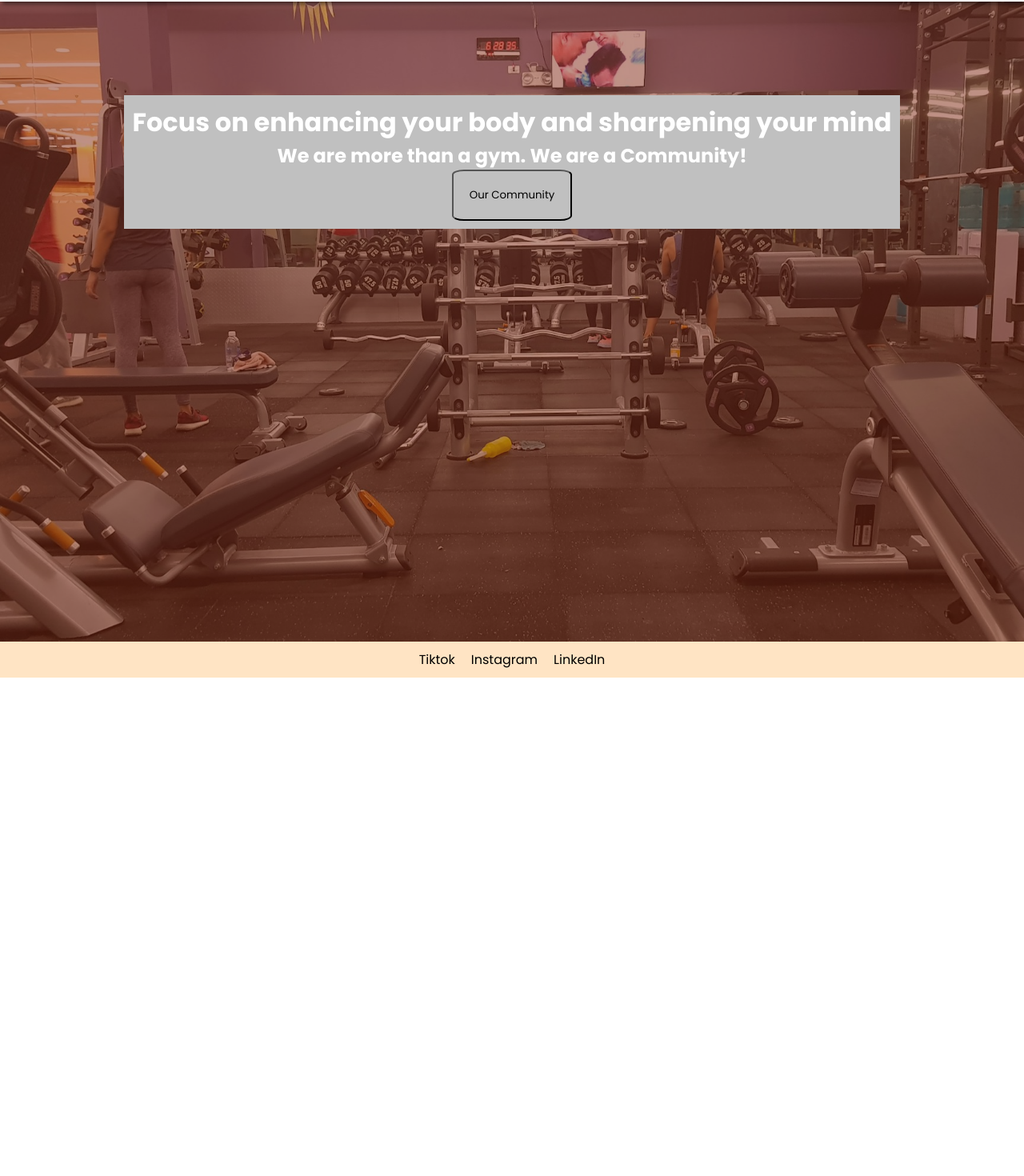
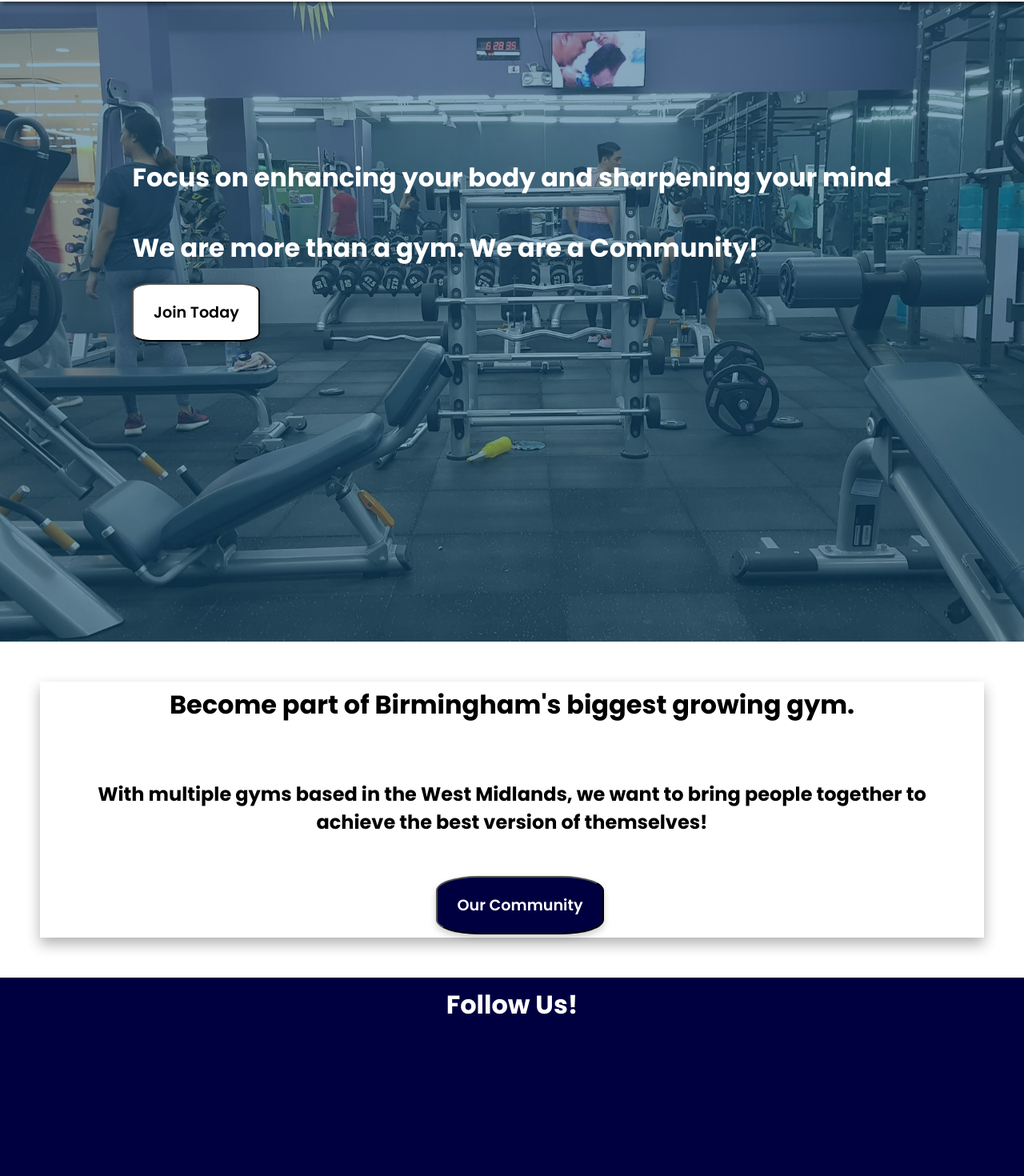
Before and after one commit to CodingOdysseyOrginal/Core_Fitness, a React (Vite) app in the folder frontend/: page / in a window 1280 px wide. Shown: the part 98-1568 px from the top of the page at 80% size. Before the commit the page ends 945 px from the top, so only its background shows below. Built offline with nearby package versions, Linux system fonts and the light colour scheme.

Commit message:
homepage structure/footer

```diff
--- a/frontend/index.html
+++ b/frontend/index.html
@@ -4,6 +4,7 @@
     <meta charset="UTF-8" />
     <link rel="icon" type="image/svg+xml" href="/logo2.svg" />
     <meta name="viewport" content="width=device-width, initial-scale=1.0" />
+    <link rel="stylesheet" href="https://use.fontawesome.com/releases/v5.6.3/css/all.css" integrity="sha384-UHRtZLI+pbxtHCWp1t77Bi1L4ZtiqrqD80Kn4Z8NTSRyMA2Fd33n5dQ8lWUE00s/" crossorigin="anonymous">
     <title>Silverback Strength</title>
   </head>
   <body>
--- a/frontend/package.json
+++ b/frontend/package.json
@@ -11,6 +11,7 @@
   },
   "dependencies": {
     "@types/react-router-dom": "^5.3.3",
+    "framer-motion": "^11.2.10",
     "react": "^18.2.0",
     "react-dom": "^18.2.0",
     "react-router-dom": "^6.23.1"
--- a/frontend/src/Components/Footer/Footer.css
+++ b/frontend/src/Components/Footer/Footer.css
@@ -1,18 +1,76 @@
+:root {
+  --silver: #C0C0C0;
+  --black: #000000;
+  --gold: #FFD700;
+  --navyBlue: #000040;
+}
+
 footer {
-    background-color: bisque;
+    background-color: var(--navyBlue);
     padding: 10px;
     text-align: center;
     position: relative;
     bottom: 0;
     width: 100%;
+    color: white;
+    height: 70vh;
+  }
+  .containerFooter{
+    display: flex;
+    flex-direction: row;
+    justify-content: space-evenly;
   }
 
-  .SocialMedia ul {
-    list-style: none;
-    padding: 0;
-  }
+.FooterSplit ul {
+  margin: 0;
+  padding: 0;
+  display: flex;
+  position: absolute;
+  top: 50%;
+  left: 50%;
+  transform: translate(-50%, -50%);
+}
 
-  .SocialMedia li {
-    display: inline;
-    margin: 0 10px;
-  }
+.FooterSplit ul li {
+  list-style: none;
+  margin: 0 15px;
+}
+
+.FooterSplit ul li a {
+  position: relative;
+  display: block;
+  width: 60px;
+  height: 60px;
+  text-align: center;
+  line-height: 63px;
+  background: #333;
+  border-radius: 50%;
+  font-size: 30px;
+  color: #666;
+  transition: .5s;
+}
+
+.FooterSplit ul li a::before {
+  content: '';
+  position: absolute;
+  top: 0;
+  left: 0;
+  width: 100%;
+  height: 100%;
+  border-radius: 50%;
+  background: white;
+  transition: .5s;
+  transform: scale(.9);
+  z-index: -1;
+}
+
+.FooterSplit ul li a:hover::before {
+  transform: scale(1.1);
+  box-shadow: 0 0 15px white;
+}
+
+.FooterSplit ul li a:hover {
+  color: white;
+  box-shadow: 0 0 5px white;
+  text-shadow: 0 0 5px white;
+}
--- a/frontend/src/Components/Footer/Footer.tsx
+++ b/frontend/src/Components/Footer/Footer.tsx
@@ -4,15 +4,27 @@ import "./Footer.css";
 const Footer: React.FC = () => {
   return (
     <footer>
-      <div>
-        <div className="SocialMedia">
+      <div className="containerFooter">
+        <div className="FooterSplit">
+          <h1>Follow Us!</h1>
           <ul>
-            <li>Tiktok</li>
-            <li>Instagram</li>
-            <li>LinkedIn</li>
+            <li>
+              <a href="#">
+                <i className="fab fa-linkedin"></i>
+              </a>
+            </li>
+            <li>
+              <a href="#">
+                <i className="fab fa-facebook"></i>
+              </a>
+            </li>
+            <li>
+              <a href="#">
+                <i className="fab fa-instagram"></i>
+              </a>
+            </li>
           </ul>
         </div>
-
       </div>
     </footer>
   );
--- a/frontend/src/Components/Navbar/Navbar.tsx
+++ b/frontend/src/Components/Navbar/Navbar.tsx
@@ -1,4 +1,5 @@
 import { useState, useEffect } from "react";
+import { motion } from "framer-motion";
 import "./Navbar.css";
 import logo from "./logo.svg";
 import MenuIcon from "./MenuIcon.svg";
@@ -6,6 +7,29 @@ import CloseIcon from "./CloseIcon.svg";
 import logo3 from "./logo3.svg";
 import scrollImg from "./scrollImg.svg";
 import scrollImg1 from "./scrollImg2.svg";
+
+const sidebarVariants = {
+  open: {
+    opacity: 1,
+    x: 0,
+    transition: {
+      staggerChildren: 0.2,
+    },
+  },
+  closed: {
+    opacity: 0,
+    x: "100%",
+    transition: {
+      staggerChildren: 0.2,
+      staggerDirection: -1,
+    },
+  },
+};
+
+const itemVariants = {
+  open: { opacity: 1, y: 0 },
+  closed: { opacity: 0, y: -20 },
+};
 
 const Navbar = () => {
   const [sidebarVisible, setSidebarVisible] = useState(false);
@@ -73,11 +97,15 @@ const Navbar = () => {
           <button className="sidebar-toggle" onClick={toggleSidebar}>
             <img src={sidebarVisible ? CloseIcon : MenuIcon} height={50} alt={sidebarVisible ? "Close sidebar" : "Toggle sidebar"} />
           </button>
-          <h1 className="title"><a href="/">Silverback <span>Strength</span> </a></h1>
+          <h1 className="title"><a href="/">Silverback <span>Strength</span></a></h1>
         </div>
       </div>
 
-      <div className={`sidebar ${sidebarVisible ? "visible" : ""}`}>
+      <motion.div
+        className={`sidebar ${sidebarVisible ? "visible" : ""}`}
+        animate={sidebarVisible ? "open" : "closed"}
+        variants={sidebarVariants}
+      >
         <div className="sidebar-header">
           <button className="sidebar-toggle" onClick={toggleSidebar}>
             <img src={CloseIcon} alt="Close sidebar" />
@@ -88,14 +116,14 @@ const Navbar = () => {
           </a>
         </div>
         <ul>
-          <li><a href="/">Home</a></li>
-          <li><a href="/about">About</a></li>
-          <li><a href="/personaltrainers">Personal Trainers</a></li>
-          <li><a href="/services">Services</a></li>
-          <li><a href="/membership">Memberships</a></li>
-          <li><a href="/contact">Contact us</a></li>
+          <motion.li variants={itemVariants}><a href="/">Home</a></motion.li>
+          <motion.li variants={itemVariants}><a href="/about">About</a></motion.li>
+          <motion.li variants={itemVariants}><a href="/personaltrainers">Personal Trainers</a></motion.li>
+          <motion.li variants={itemVariants}><a href="/services">Services</a></motion.li>
+          <motion.li variants={itemVariants}><a href="/membership">Memberships</a></motion.li>
+          <motion.li variants={itemVariants}><a href="/contact">Contact us</a></motion.li>
         </ul>
-      </div>
+      </motion.div>
     </nav>
   );
 };
--- a/frontend/src/Pages/HomePage/HomePage.css
+++ b/frontend/src/Pages/HomePage/HomePage.css
@@ -16,6 +16,7 @@
   align-items: center;
   color: white;
   text-align: center;
+
 }
 
 #Home::before {
@@ -25,22 +26,84 @@
   left: 0;
   width: 100%;
   height: 100%;
-  background-color: rgba(128, 37, 16, 0.5); /* Soft gray */
+  background-color: rgba(18, 82, 127, 0.5);
 }
 
 .Homeintro {
   position: relative;
   z-index: 2;
-    background-color: #C0C0C0;
-    margin-bottom: 400px;
-    padding: 10px;
+  display: flex;
+  flex-direction: column;
+  align-items: start;
+  margin-bottom: 200px;
 }
-  .Homeintro h2{
+
+.Homeintro h1 {
   font-size: 2em;
+  margin: 20px;
 }
-  .Homeintro button{
-    background-color: var(--silver);
+
+.Homeintro button {
+  background-color: white;
   padding: 20px;
-    border-radius: 10%;
+  border-radius: 15%;
   cursor: pointer;
+  width: 160px;
+  margin-left: 20px;
+  font-weight: 600;
+  font-size: larger;
+  box-shadow: 0 4px 8px rgba(0, 0, 0, 0.2);
+  transition: background-color 0.3s, box-shadow 0.3s;
 }
+
+.Homeintro button:hover {
+  background-color: var(--navyBlue);
+  color: white;
+  box-shadow: 0 8px 16px rgba(0, 0, 0, 0.3);
+}
+
+.Homeintro a {
+  color: inherit;
+  text-decoration: none;
+}
+
+.secondsection {
+  background-color: var(--silve);
+  position: relative;
+  z-index: 3;
+  height: 40vh;
+  display: flex;
+  justify-content: center;
+  flex-direction: column;
+  align-items: center;
+  color: var(--black);
+  text-align: center;
+  padding: 40px;
+  margin: 50px;
+  box-shadow: 0 8px 16px rgba(0, 0, 0, 0.3);
+}
+.secondsection h1{
+  padding-bottom: 70px;
+}
+.secondsection h2 {
+  padding-bottom: 50px;
+}
+.secondsection button{
+  color: white;
+  background-color: var(--navyBlue);
+  padding: 20px;
+  border-radius: 25%;
+  cursor: pointer;
+  width: 210px;
+  margin-left: 20px;
+  font-weight: 600;
+  font-size: larger;
+  box-shadow: 0 4px 8px rgba(0, 0, 0, 0.2);
+  transition: background-color 0.3s, box-shadow 0.3s;
+}
+.secondsection button:hover {
+  background-color:
+  white;
+  color: var(--navyBlue);
+  box-shadow: 0 8px 16px rgba(0, 0, 0, 0.3);
+}
--- a/frontend/src/Pages/HomePage/HomePage.tsx
+++ b/frontend/src/Pages/HomePage/HomePage.tsx
@@ -1,14 +1,57 @@
-import "./HomePage.css"
+import "./HomePage.css";
+import { motion } from "framer-motion";
+
+const containerVariants = {
+  hidden: { opacity: 0, x: -100 },
+  visible: {
+    opacity: 1,
+    x: 0,
+    transition: {
+      staggerChildren: 0.3,
+    },
+  },
+};
+
+const itemVariants = {
+  hidden: { opacity: 0, x: -100 },
+  visible: { opacity: 1, x: 0 },
+};
 
 const HomePage = () => {
   return (
-    <section id="Home" className="home-section">
-      <div className="Homeintro">
-        <h2>Focus on enhancing your body and sharpening your mind</h2>
-        <h1>We are more than a gym. We are a Community!</h1>
-        <button>Our Community</button>
+    <>
+      <div id="Home" className="home-section">
+        <motion.div
+          className="Homeintro"
+          initial="hidden"
+          animate="visible"
+          variants={containerVariants}
+        >
+          <motion.h1 variants={itemVariants}>
+            Focus on enhancing your body and sharpening your mind
+          </motion.h1>
+          <motion.h1 variants={itemVariants}>
+            We are more than a gym. We are a Community!
+          </motion.h1>
+          <motion.a href="/membership" variants={itemVariants}>
+            <button>Join Today</button>
+          </motion.a>
+        </motion.div>
       </div>
-    </section>
+      <div className="secondsection">
+          <h1>
+            Become part of Birmingham's biggest growing gym.
+          </h1>
+          <h2>
+
+            With multiple gyms based in the West Midlands, we want to bring
+            people together to achieve the best version of themselves!
+          </h2>
+          <a href="/services"><button>Our Community</button></a>
+
+
+      </div>
+    </>
   );
 };
 
```
Also changed, not shown: frontend/src/Components/Navbar/Navbar.css (line endings or trailing spaces), 1 other file (tests, documents, lock files or other folders). Lines whose indentation alone changed are shown as unchanged.
